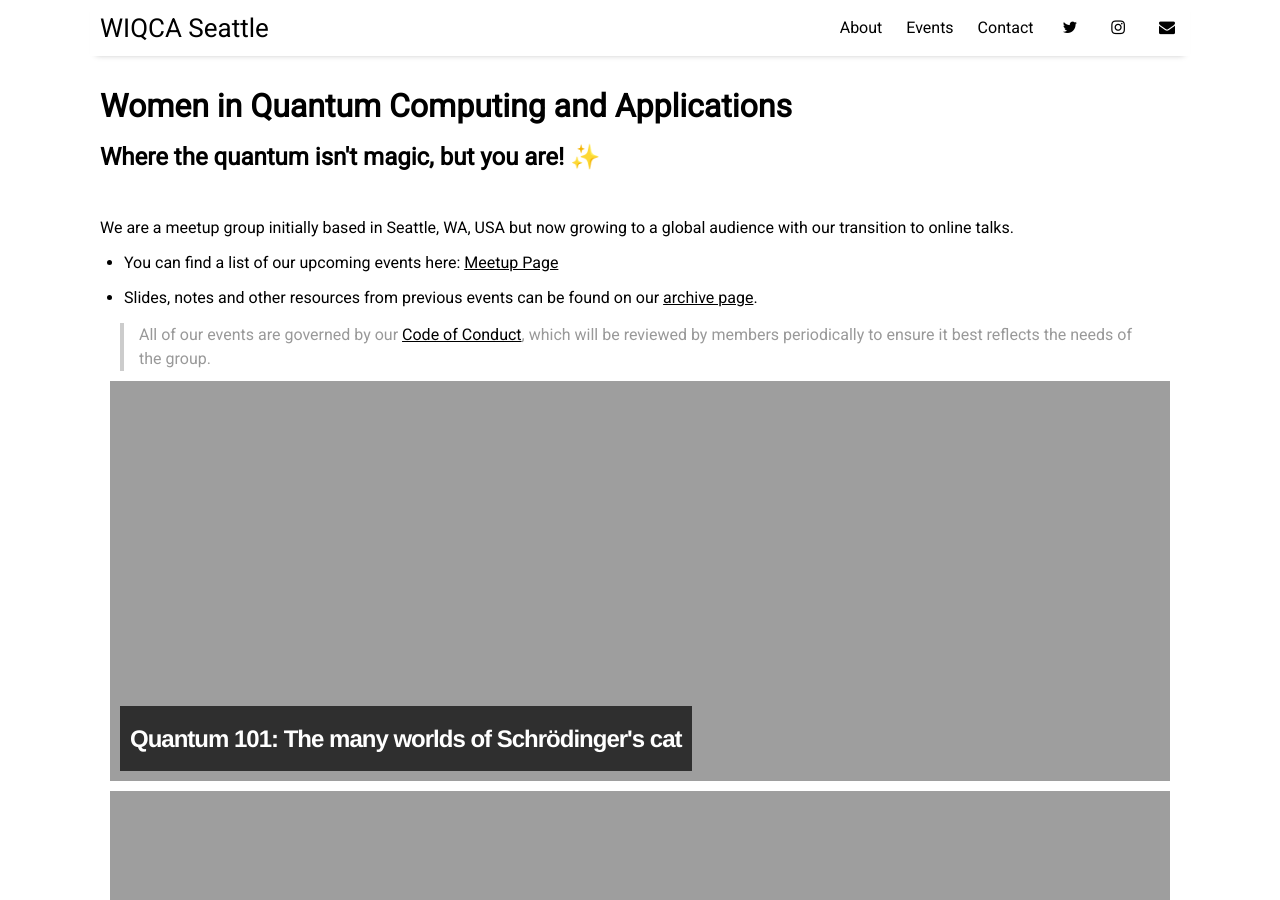
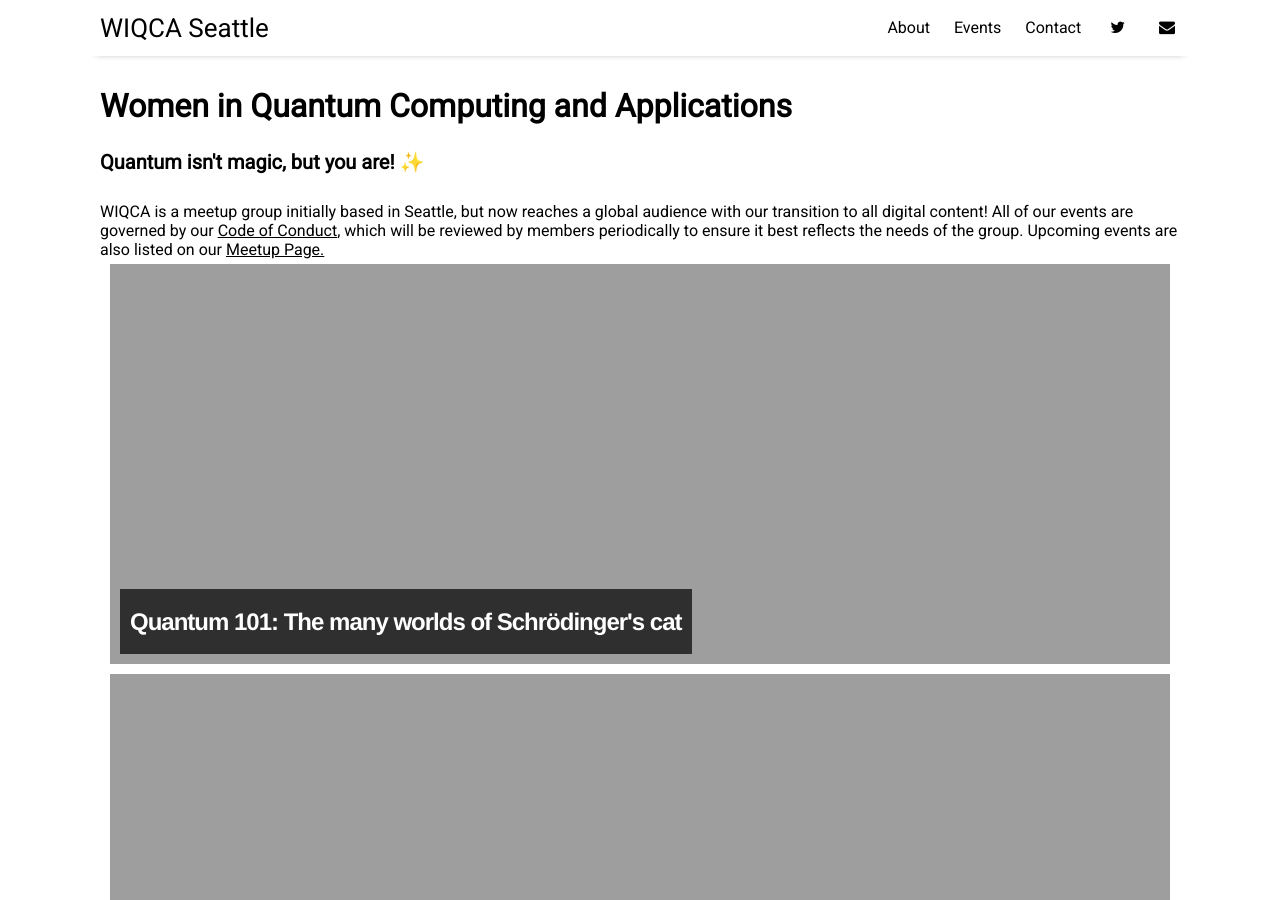
Before and after one commit to wiqca/wiqca, a Jekyll site: the page built from index.html, in a window 1280 px wide and 900 px high. Built offline with Jekyll 4.4.1, drawn with Linux system fonts in a browser that asks for light colours; nearby versions of some CDN libraries; the list of posts is cut into pages by our own code.

Commit message:
fixing broken insta link

```diff
--- a/_data/settings.yml
+++ b/_data/settings.yml
@@ -16,7 +16,7 @@ menu:
 social:
 - {icon: 'twitter', link: 'https://twitter.com/wiqca'}
 #- {icon: 'facebook', link: 'https://www.facebook.com/Le.Paul.94'}
-- {icon: 'instagram', link: 'https://instagram.com/wiqca'}
+#- {icon: 'instagram', link: 'https://instagram.com/wiqca'}
 - {icon: 'envelope', link: 'mailto:info@wiqca.dev'}
 #- {icon: 'rss-square', link: 'feed.xml'}
 # - {icon: 'rss-square', link: 'rss-feed.xml'}
--- a/index.html
+++ b/index.html
@@ -3,12 +3,8 @@ layout: home
 title: Home
 ---
 <h1>Women in Quantum Computing and Applications</h1>
-<h2>Where the quantum isn't magic, but you are! ✨</h2>
+<h3><emph>Quantum isn't magic, but you are! ✨</emph></h3>
 <br>
-<br>
-We are a meetup group initially based in Seattle, WA, USA but now growing to a global audience with our transition to online talks.
-<ul>
-    <li>You can find a list of our upcoming events here: <a href="https://www.meetup.com/wiqca-sea/">Meetup Page</a></li>
-    <li>Slides, notes and other resources from previous events can be found on our <a href="{{ site.url }}{{ site.baseurl }}/_posts/archive.md">archive page</a>.</li>
-</ul>
-<blockquote>All of our events are governed by our <a href="{{ site.url }}{{ site.baseurl }}code-of-conduct.md">Code of Conduct</a>, which will be reviewed by members periodically to ensure it best reflects the needs of the group.</blockquote>
+WIQCA is a meetup group initially based in Seattle, but now reaches a global audience with our transition to all digital content!
+All of our events are governed by our <a href="{{ site.url }}{{ site.baseurl }}code-of-conduct.md">Code of Conduct</a>, which will be reviewed by members periodically to ensure it best reflects the needs of the group.
+Upcoming events are also listed on our <a href="https://www.meetup.com/wiqca-sea/">Meetup Page.
```
Also changed, not shown: LICENSE.md.
